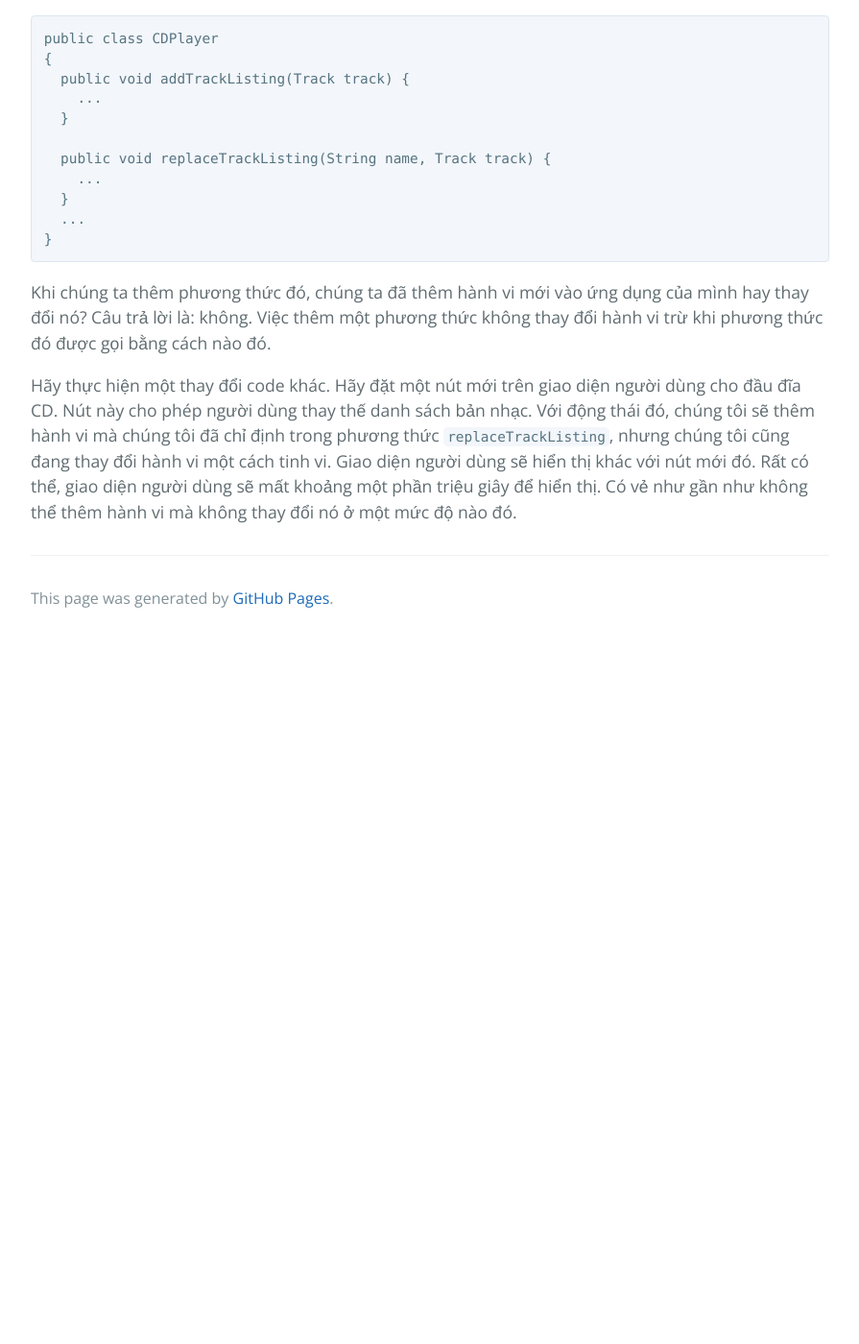
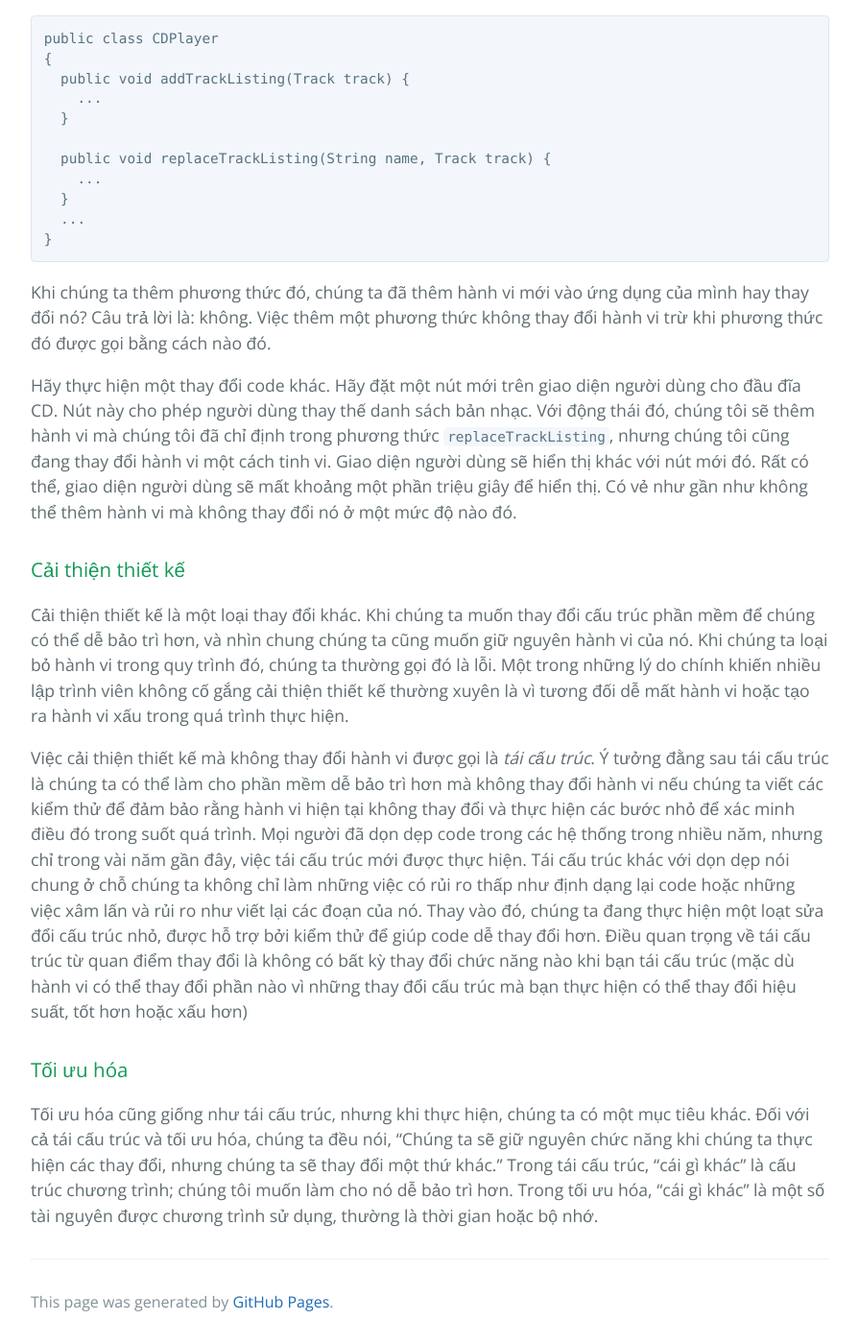
Before and after one commit to HaiBV/haibv.github.io, a Jekyll site: the page built from working-effectively-with-legacy-code/chapter-1-chaging-software.md, in a window 1280 px wide and 1400 px high, scrolled down 2233 px. Shown: the whole window at 96% size, without its empty margins (192-1087 px from the left). Built offline with Jekyll 4.4.1, drawn with Linux system fonts in a browser that asks for light colours; our own code applies the rules of GitHub Pages for plain Markdown files; before the commit the page ends 2900 px from its top, so only the background shows below that.

Commit message:
Book - Working Efectively with Legacy Code - P1 - C1

```diff
--- a/working-effectively-with-legacy-code/chapter-1-chaging-software.md
+++ b/working-effectively-with-legacy-code/chapter-1-chaging-software.md
@@ -62,3 +62,13 @@ public class CDPlayer
 Khi chúng ta thêm phương thức đó, chúng ta đã thêm hành vi mới vào ứng dụng của mình hay thay đổi nó? Câu trả lời là: không. Việc thêm một phương thức không thay đổi hành vi trừ khi phương thức đó được gọi bằng cách nào đó.
 
 Hãy thực hiện một thay đổi code khác. Hãy đặt một nút mới trên giao diện người dùng cho đầu đĩa CD. Nút này cho phép người dùng thay thế danh sách bản nhạc. Với động thái đó, chúng tôi sẽ thêm hành vi mà chúng tôi đã chỉ định trong phương thức `replaceTrackListing`, nhưng chúng tôi cũng đang thay đổi hành vi một cách tinh vi. Giao diện người dùng sẽ hiển thị khác với nút mới đó. Rất có thể, giao diện người dùng sẽ mất khoảng một phần triệu giây để hiển thị. Có vẻ như gần như không thể thêm hành vi mà không thay đổi nó ở một mức độ nào đó.
+
+### Cải thiện thiết kế
+
+Cải thiện thiết kế là một loại thay đổi khác. Khi chúng ta muốn thay đổi cấu trúc phần mềm để chúng có thể dễ bảo trì hơn, và nhìn chung chúng ta cũng muốn giữ nguyên hành vi của nó. Khi chúng ta loại bỏ hành vi trong quy trình đó, chúng ta thường gọi đó là lỗi. Một trong những lý do chính khiến nhiều lập trình viên không cố gắng cải thiện thiết kế thường xuyên là vì tương đối dễ mất hành vi hoặc tạo ra hành vi xấu trong quá trình thực hiện.
+
+Việc cải thiện thiết kế mà không thay đổi hành vi được gọi là _tái cấu trúc_. Ý tưởng đằng sau tái cấu trúc là chúng ta có thể làm cho phần mềm dễ bảo trì hơn mà không thay đổi hành vi nếu chúng ta viết các kiểm thử để đảm bảo rằng hành vi hiện tại không thay đổi và thực hiện các bước nhỏ để xác minh điều đó trong suốt quá trình. Mọi người đã dọn dẹp code trong các hệ thống trong nhiều năm, nhưng chỉ trong vài năm gần đây, việc tái cấu trúc mới được thực hiện. Tái cấu trúc khác với dọn dẹp nói chung ở chỗ chúng ta không chỉ làm những việc có rủi ro thấp như định dạng lại code hoặc những việc xâm lấn và rủi ro như viết lại các đoạn của nó. Thay vào đó, chúng ta đang thực hiện một loạt sửa đổi cấu trúc nhỏ, được hỗ trợ bởi kiểm thử để giúp code dễ thay đổi hơn. Điều quan trọng về tái cấu trúc từ quan điểm thay đổi là không có bất kỳ thay đổi chức năng nào khi bạn tái cấu trúc (mặc dù hành vi có thể thay đổi phần nào vì những thay đổi cấu trúc mà bạn thực hiện có thể thay đổi hiệu suất, tốt hơn hoặc xấu hơn)
+
+### Tối ưu hóa
+
+Tối ưu hóa cũng giống như tái cấu trúc, nhưng khi thực hiện, chúng ta có một mục tiêu khác. Đối với cả tái cấu trúc và tối ưu hóa, chúng ta đều nói, "Chúng ta sẽ giữ nguyên chức năng khi chúng ta thực hiện các thay đổi, nhưng chúng ta sẽ thay đổi một thứ khác." Trong tái cấu trúc, "cái gì khác" là cấu trúc chương trình; chúng tôi muốn làm cho nó dễ bảo trì hơn. Trong tối ưu hóa, "cái gì khác" là một số tài nguyên được chương trình sử dụng, thường là thời gian hoặc bộ nhớ.
```
